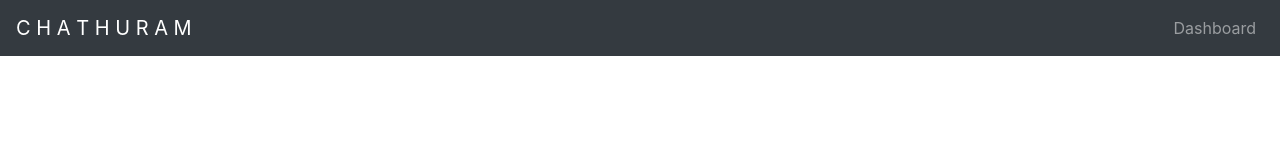
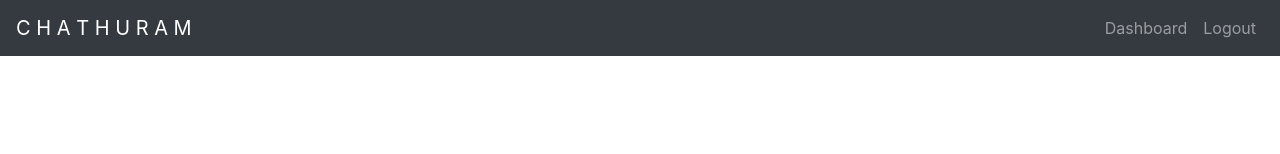
Before and after one commit to agzuniverse/Chathuram, a React (Create React App) app in the folder src/client/: page / in a window 1280 px wide. Shown: the top 154 px of the page. Built offline with nearby package versions, Linux system fonts and the light colour scheme.

Commit message:
Add logout functionality

```diff
--- a/src/client/src/components/Header.js
+++ b/src/client/src/components/Header.js
@@ -2,6 +2,12 @@ import React from 'react';
 import {Navbar, Nav} from 'react-bootstrap';
 
 const Header = () => {
+    const logout = e => {
+        e.preventDefault()
+        localStorage.clear()
+        window.location.href = '/'
+    }
+
     return (
         <div>
             <Navbar collapseOnSelect expand="lg" bg="dark" variant="dark">
@@ -10,6 +16,7 @@ const Header = () => {
                 <Navbar.Collapse id="responsive-navbar-nav">
                     <Nav className="ml-auto">
                         <Nav.Link href="/dashboard">Dashboard</Nav.Link>
+                        <Nav.Link onClick={logout}>Logout</Nav.Link>
                     </Nav>
                 </Navbar.Collapse>
             </Navbar>
```
